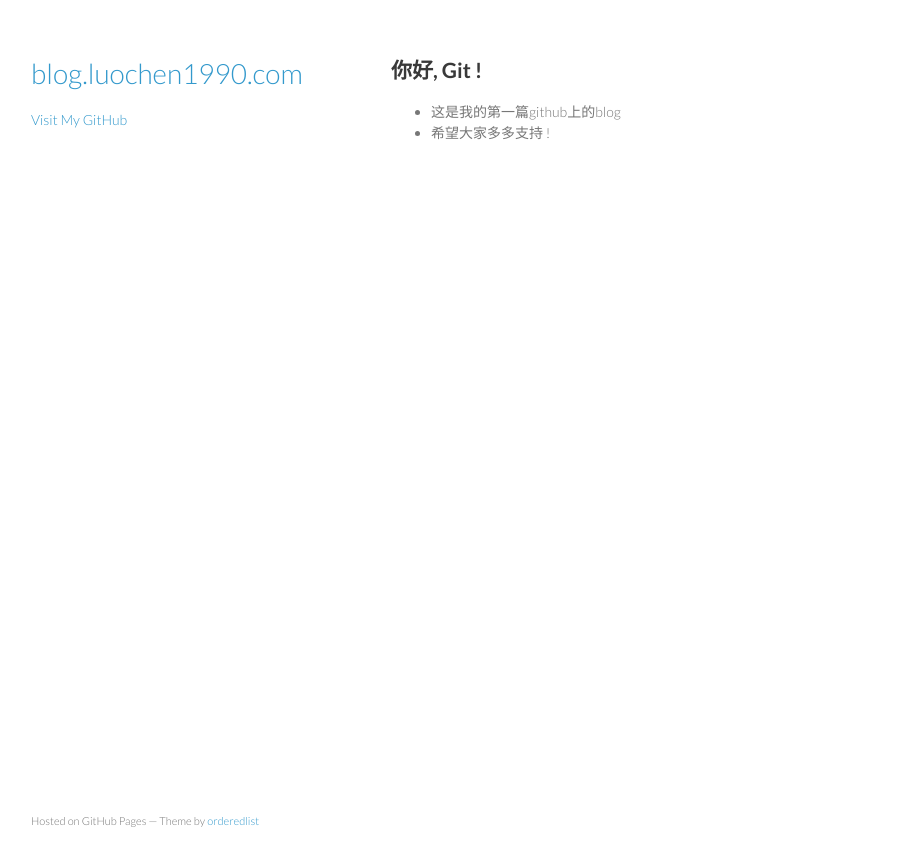
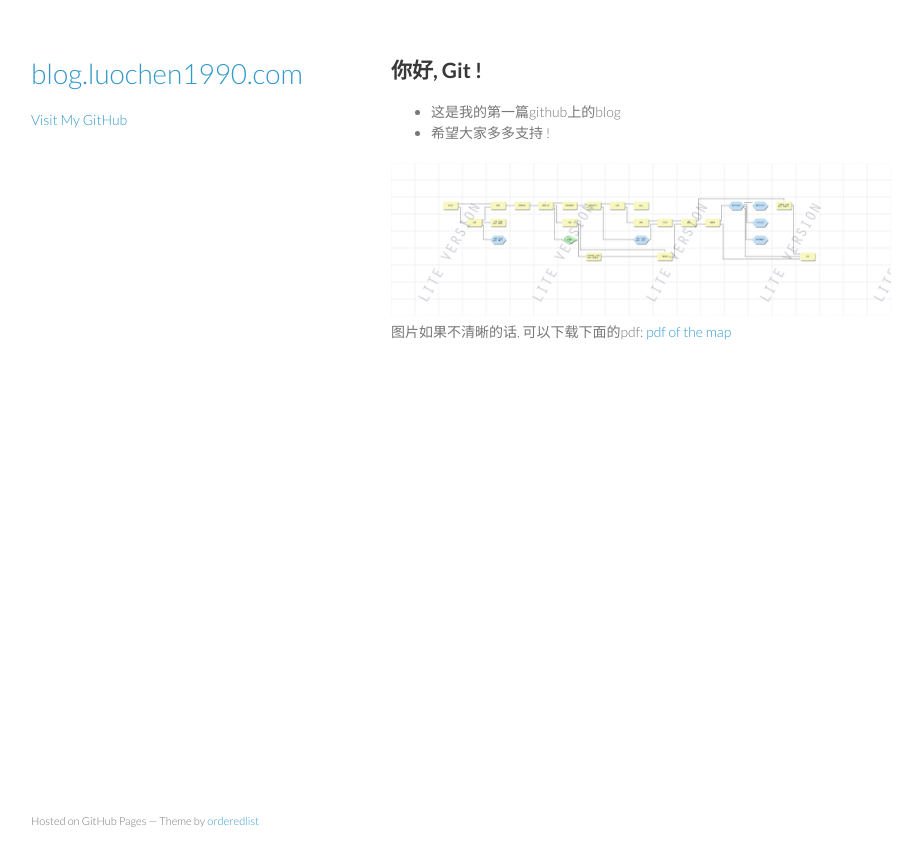
Before and after one commit to luochen1990/luochen1990.github.io, a Jekyll site: the page built from _posts/2013-7-26-hello.md, in a window 1280 px wide. Shown: the top 866 px of the page, without its empty margins (179-1101 px from the left). Built offline with Jekyll 4.4.1, drawn with Linux system fonts in a browser that asks for light colours.

Commit message:
auto commit

```diff
--- a/_posts/2013-7-26-hello.md
+++ b/_posts/2013-7-26-hello.md
@@ -8,3 +8,10 @@
 
 - 这是我的第一篇github上的blog
 - 希望大家多多支持 !
+
+![map for infinity blade ii][1]
+图片如果不清晰的话, 可以下载下面的pdf:
+[pdf of the map][2]
+
+[1]: ../res/ED331FCD.png
+[2]: ../res/32261CDF.pdf
```
